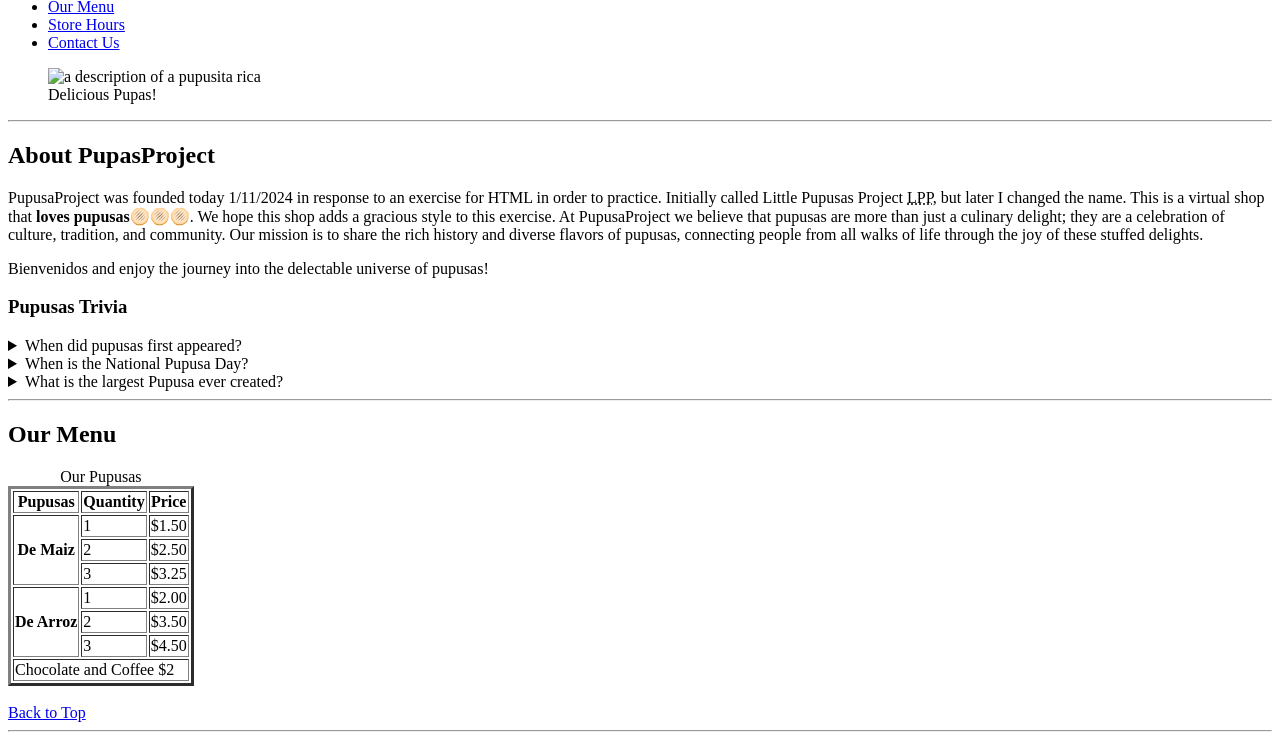
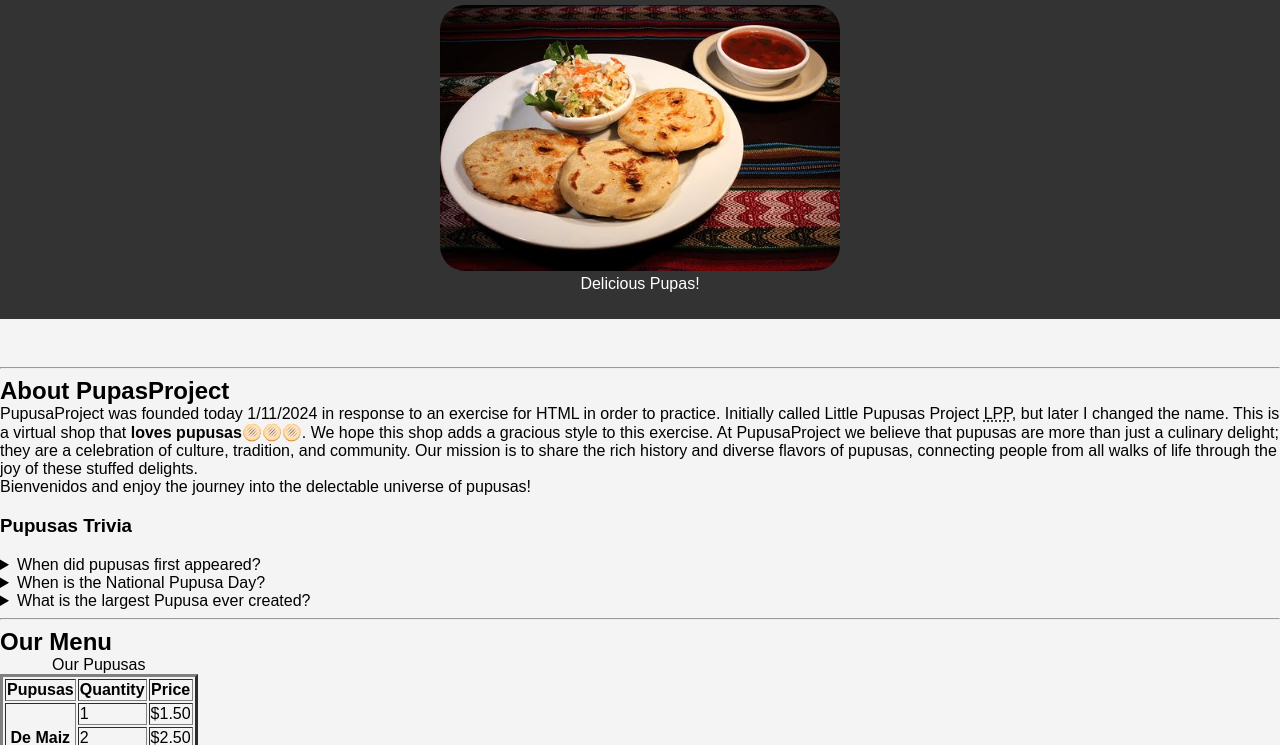
Before and after one commit to gcarlose/pupasproject, a plain HTML site: page index.html in a window 1280 px wide. Shown: the part 87-832 px from the top of the page. Drawn offline with Linux system fonts and the light colour scheme; the site is published under a folder, as on GitHub Pages, so addresses that start at the root find nothing.

Commit message:
Update index.html

```diff
--- a/index.html
+++ b/index.html
@@ -6,8 +6,8 @@
     <meta name="description" content="The official first Project"> <!-- This description was added later -->
     <meta name="viewport" content="width=device-width, initial-scale=1.0"><!-- This was created by vscode html5 default -->
     <title>PupasProject</title>
-    <link rel="icon" href="/PupasProject/img/favicon.png" type="image/x-icon">
-    <link rel="stylesheet" href="/PupasProject/CSS/style.css">
+    <link rel="icon" href="img/favicon.png" type="image/x-icon">
+    <link rel="stylesheet" href="CSS/style.css">
 </head>
 <body>
     <section id="Welcome">
@@ -17,12 +17,12 @@
                 <ul>
                     <li><a href="#about">About PupasProject</a></li>
                     <li><a href="#menu">Our Menu</a></li>
-                    <li><a href="/PupasProject/ppHours.html">Store Hours</a></li>
-                    <li><a href="/PupasProject/contactus.html">Contact Us</a></li>
+                    <li><a href="ppHours.html">Store Hours</a></li>
+                    <li><a href="contactus.html">Contact Us</a></li>
                 </ul>
             </nav>
             <figure>
-                <img src="/PupasProject/img/pupusa1.jpg" alt="a description of a pupusita rica" title="We love pupas" width="400"> <!--Added a title and width-->
+                <img src="img/pupusa1.jpg" alt="a description of a pupusita rica" title="We love pupas" width="400"> <!--Added a title and width-->
                 <figcaption>Delicious Pupas!</figcaption> <!--Added a figcaption-->
             </figure>
         </header>
```
